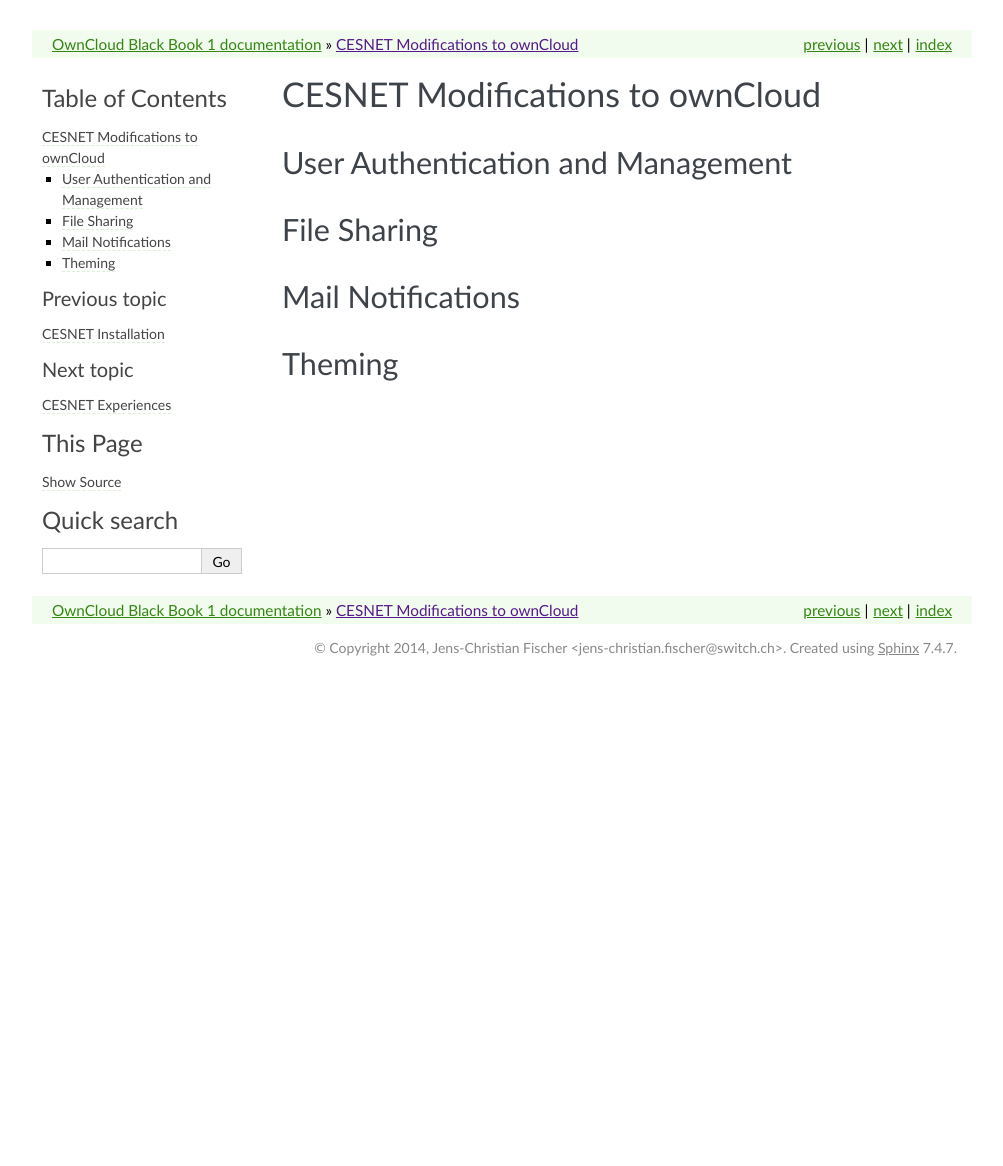
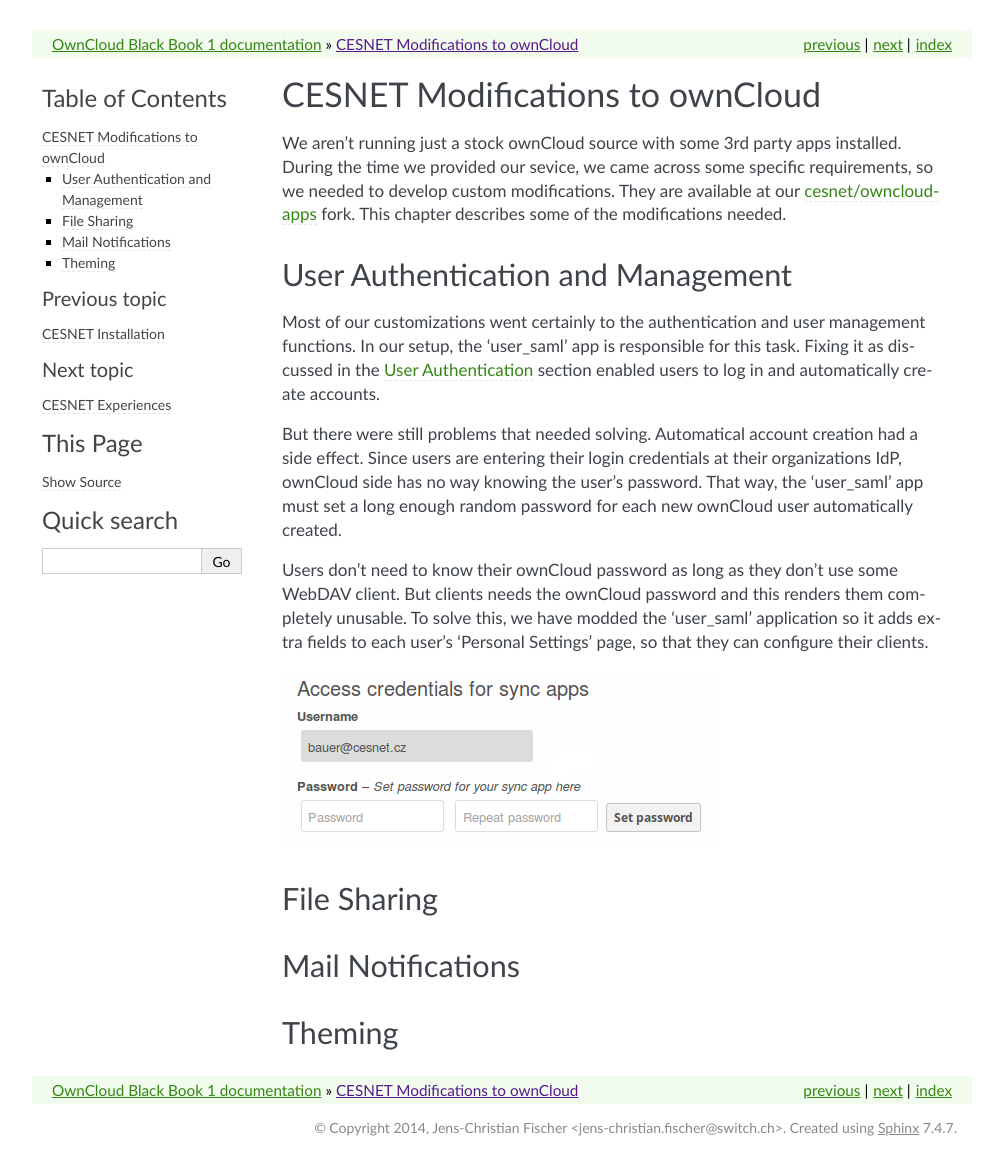
Before and after one commit to switch-ch/cloudservice-owncloud, a Sphinx documentation site: the page built from source/cesnet/modifications.rst, in a window 1280 px wide. Shown: the whole page, without its empty margins (138-1141 px from the left). Built offline with Sphinx 7.4.7, drawn with Linux system fonts in a browser that asks for light colours; before the commit the page ends 900 px from its top, so only the background shows below that.

Commit message:
First section of Mods chapter added

```diff
--- a/source/cesnet/architecture.rst
+++ b/source/cesnet/architecture.rst
@@ -125,6 +125,8 @@
 different node than the DB. Both IPv4 and IPv6 aliases for ownCloud service are started on the node as soon as the PgPool II is running, and finally the Apache RA is started. Pacemaker
 guarantees shutdown of all services in a contrary order if necessary.
 
+.. _samlfix:
+
 User Authentication
 -------------------
 
--- a/source/cesnet/modifications.rst
+++ b/source/cesnet/modifications.rst
@@ -1,10 +1,40 @@
 .. _cesnet-modifications:
 
 CESNET Modifications to ownCloud
-==================================
+================================
+
+We aren't running just a stock ownCloud source
+with some 3rd party apps installed. During the
+time we provided our sevice, we came across some
+specific requirements, so we needed to develop
+custom modifications. They are available at
+our `cesnet/owncloud-apps`_ fork. This chapter
+describes some of the modifications needed.
 
 User Authentication and Management
 ----------------------------------
+
+Most of our customizations went certainly to the
+authentication and user management functions. In our setup,
+the 'user_saml' app is responsible for this task. Fixing it
+as discussed in the :ref:`samlfix` section enabled users
+to log in and automatically create accounts.
+
+But there were still problems that needed solving. Automatical
+account creation had a side effect. Since users are entering their
+login credentials at their organizations IdP, ownCloud side has no
+way knowing the user's password. That way, the 'user_saml' app must
+set a long enough random password for each new ownCloud user
+automatically created.
+
+Users don't need to know their ownCloud password as long as they don't
+use some WebDAV client. But clients needs the ownCloud password and this
+renders them completely unusable. To solve this, we have modded
+the 'user_saml' application so it adds extra fields
+to each user's 'Personal Settings' page, so that they can configure
+their clients.
+
+.. image:: images/modifications/setWDpwd.png
 
 File Sharing
 ------------
@@ -14,3 +44,7 @@
 
 Theming
 -------
+
+.. links:
+
+.. _`cesnet/owncloud-apps`: https://github.com/CESNET/owncloud-apps
--- a/source/intro.rst
+++ b/source/intro.rst
@@ -54,7 +54,7 @@
 * `Jens-Christian Fischer <jens-christian.fischer@switch.ch>`_
 * `Patrik Schnellmann <patrik.schnellmann@switch.ch>`_
 * `the GARRbox team <garrbox-service@garr.it>`_
-* `Miroslav Bauer <bauer@cesnet.cz>`_, Jan Horníček and David Antoš @ `CESNET <du-support@cesnet.cz>`_
+* `Miroslav Bauer <bauer@cesnet.cz>`_, Jan Hornicek and David Antos @ `CESNET <du-support@cesnet.cz>`_
 * Your name here
 
 .. links
```
Also changed, not shown: source/cesnet/images/modifications/setWDpwd.png (added).
